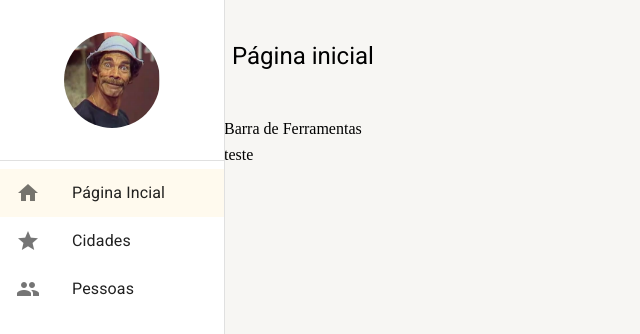
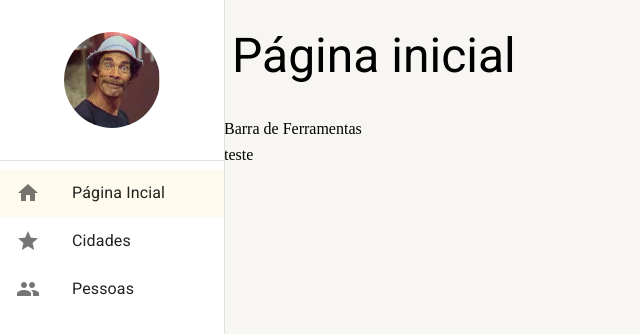
Before and after one commit to fabioarilete/curso-react-typescript, a React (Create React App) app: page /pagina-inicial in a window 1280 px wide. Shown: the top 334 px of the page, without its empty margins (0-640 px from the left). Built offline with nearby package versions, Linux system fonts and the light colour scheme.

Commit message:
feat: configurando layout base

```diff
--- a/src/pages/dashboard/Dashboard.tsx
+++ b/src/pages/dashboard/Dashboard.tsx
@@ -1,5 +1,9 @@
 import { LayoutBaseDePagina } from '../../shared/layouts';
 
 export const Dashboard = () => {
-  return <LayoutBaseDePagina titulo="Página inicial">teste</LayoutBaseDePagina>;
+  return (
+    <LayoutBaseDePagina titulo="Página inicial" barraDeFerramentas={<>Barra de Ferramentas</>}>
+      teste
+    </LayoutBaseDePagina>
+  );
 };
--- a/src/shared/layouts/LayoutBaseDePagina.tsx
+++ b/src/shared/layouts/LayoutBaseDePagina.tsx
@@ -1,29 +1,41 @@
 import { Box, Icon, IconButton, Typography, useMediaQuery, useTheme } from '@mui/material';
 import { UseDrawerContext } from '../contexts';
+import { ReactNode } from 'react';
 
 interface ILayoutBaseProps {
   children: React.ReactNode;
   titulo: string;
+  barraDeFerramentas: ReactNode | undefined;
 }
 
-export const LayoutBaseDePagina: React.FC<ILayoutBaseProps> = ({ children, titulo }) => {
+export const LayoutBaseDePagina: React.FC<ILayoutBaseProps> = ({ children, titulo, barraDeFerramentas }) => {
   const theme = useTheme();
   const smDown = useMediaQuery(theme.breakpoints.down('sm'));
+  const mdDown = useMediaQuery(theme.breakpoints.down('md'));
 
   const { toggleDrawerOpen } = UseDrawerContext();
 
   return (
     <Box height="100%" display="flex" flexDirection="column" gap={1}>
-      <Box display="flex" alignItems="center" padding={1} height={theme.spacing(12)} gap={1}>
+      <Box display="flex" alignItems="center" padding={1} height={theme.spacing(smDown ? 6 : mdDown ? 8 : 12)} gap={1}>
         {smDown && (
           <IconButton onClick={toggleDrawerOpen}>
             <Icon>menu</Icon>
           </IconButton>
         )}
-        <Typography variant="h5">{titulo}</Typography>
+        <Typography
+          variant={smDown ? 'h5' : mdDown ? 'h4' : 'h3'}
+          whiteSpace="nowrap"
+          overflow="hidden"
+          textOverflow="ellipsis"
+        >
+          {titulo}
+        </Typography>
       </Box>
-      <Box>Barra de Ferramentas</Box>
-      <Box>{children}</Box>
+      {barraDeFerramentas && <Box>{barraDeFerramentas}</Box>}
+      <Box flex={1} overflow="auto">
+        {children}
+      </Box>
     </Box>
   );
 };
```
